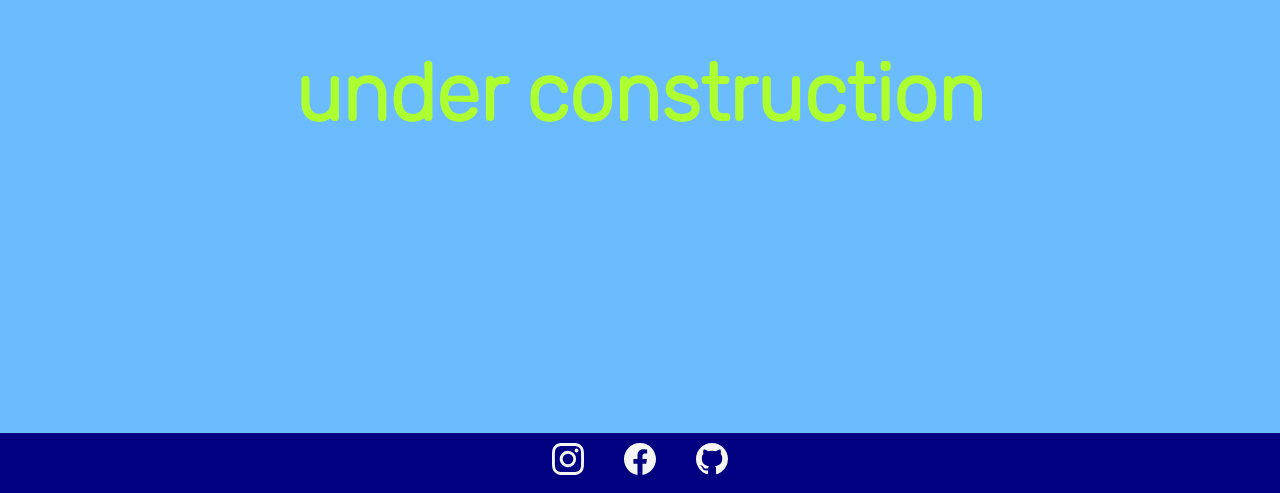
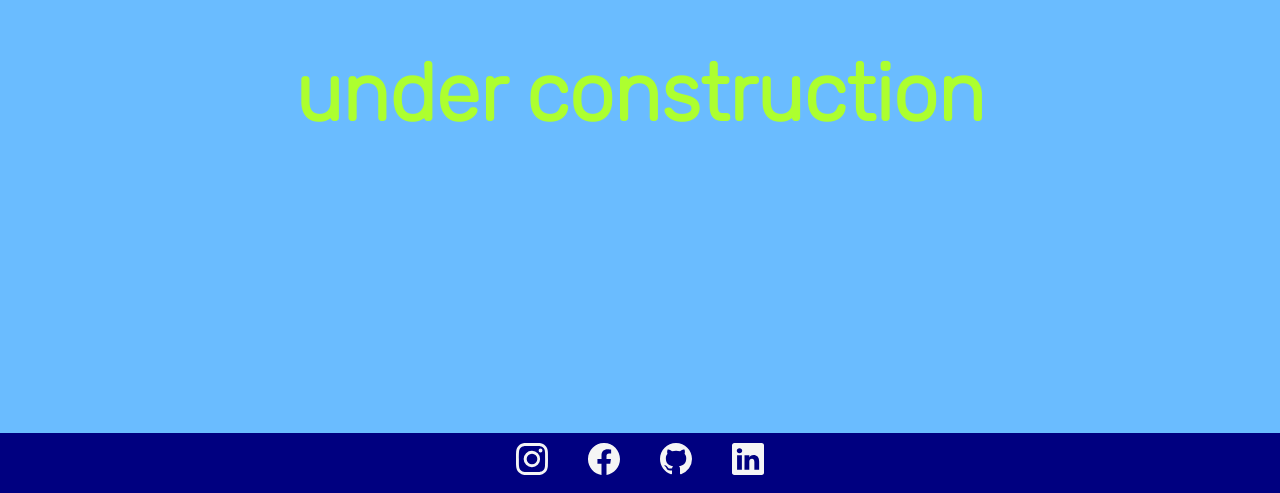
Before and after one commit to danielalkalay/daniel-portfolio, a React (Create React App) app: page / in a window 1280 px wide. Shown: the part 3829-4322 px from the top of the page. Built offline with nearby package versions, Linux system fonts and the light colour scheme.

Commit message:
add link to linkdin at the footer

```diff
--- a/src/components/Footer/Footer.js
+++ b/src/components/Footer/Footer.js
@@ -1,6 +1,6 @@
 import React from "react";
 import { FooterLink, FooterLinksWrap, FooterWrap } from "./FooterStyled";
-import { BsFacebook, BsGithub, BsInstagram } from "react-icons/bs";
+import { BsFacebook, BsGithub, BsInstagram, BsLinkedin } from "react-icons/bs";
 
 const Footer = () => {
   return (
@@ -17,6 +17,9 @@ const Footer = () => {
         <FooterLink href="https://github.com/danielalkalay">
           <BsGithub />
         </FooterLink>
+        <FooterLink href="https://www.linkedin.com/in/daniel-alkalay-632380219/">
+          <BsLinkedin />
+        </FooterLink>
       </FooterLinksWrap>
     </FooterWrap>
   );
```
